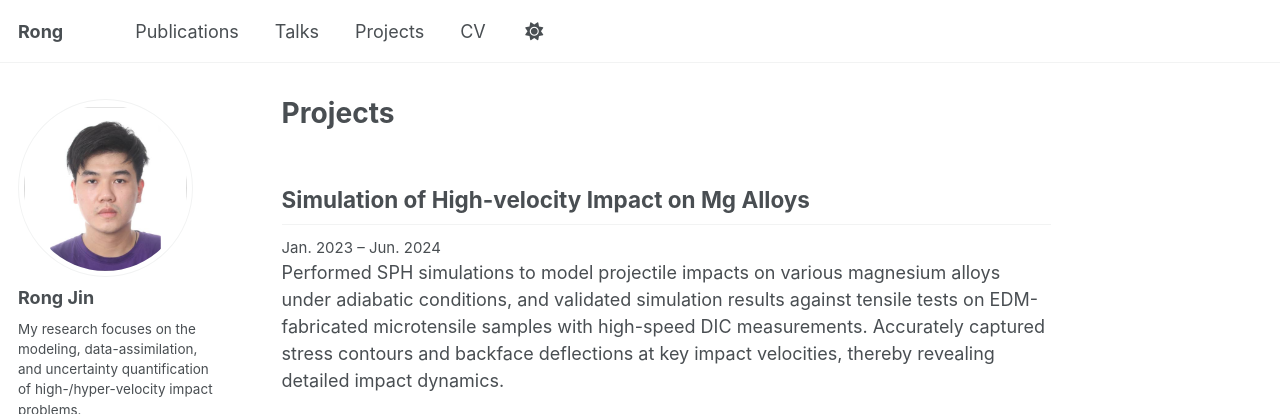
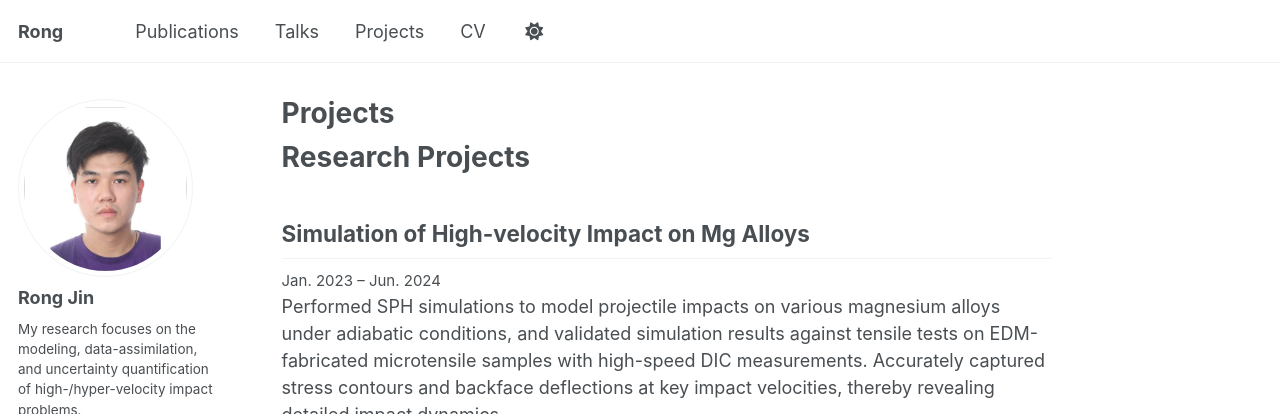
Before and after one commit to rong-jin/rong-jin.github.io, a Jekyll site: the page built from _pages/projects.md, in a window 1280 px wide and 900 px high, cut to the strip 0-414 px from the top of the window. Built offline with Jekyll 4.4.1, drawn with Linux system fonts in a browser that asks for light colours; some web fonts are replaced.

Commit message:
Update projects.md

```diff
--- a/_pages/projects.md
+++ b/_pages/projects.md
@@ -2,6 +2,7 @@
 title: "Projects"
 permalink: /projects/
 ---
+# Research Projects
 
 ## Simulation of High-velocity Impact on Mg Alloys
 
```
